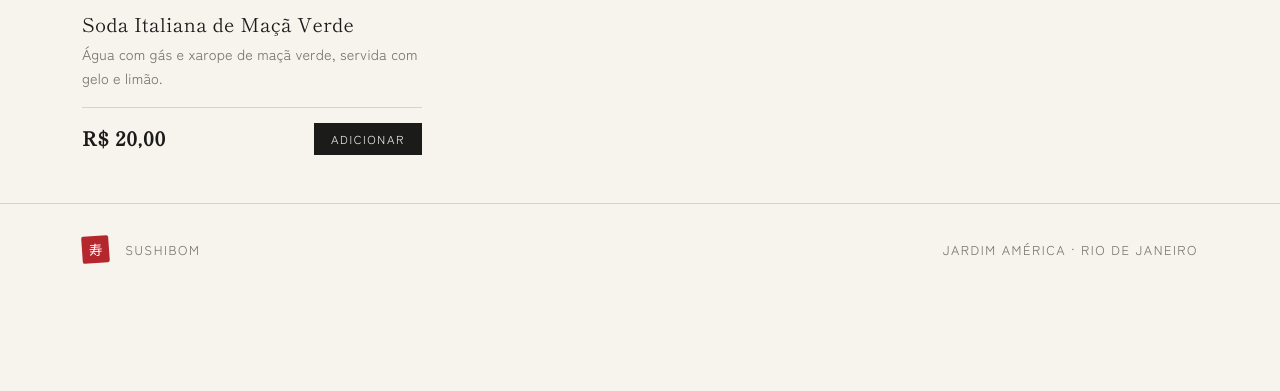
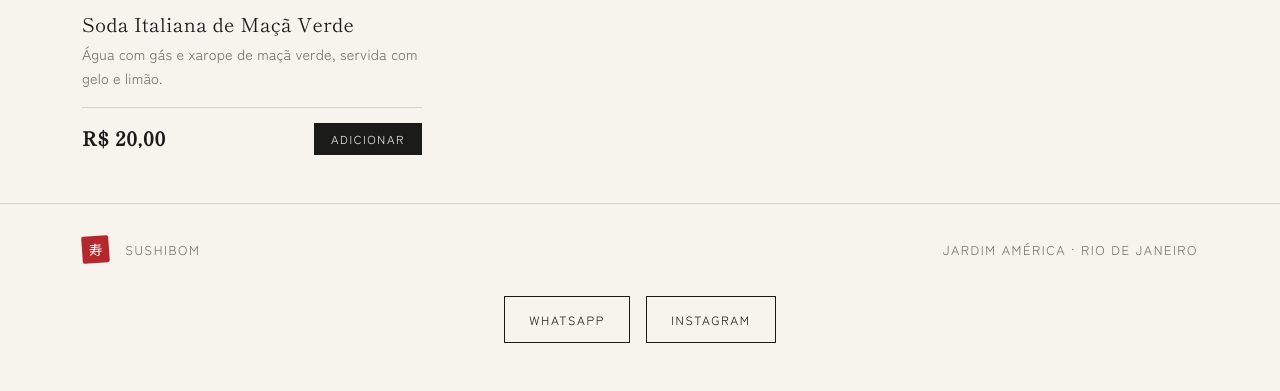
Before and after one commit to Will-Bernardinho/Projeto-em-Django, a Django app: page /bebidas/ in a window 1280 px wide. Shown: the part 527-918 px from the top of the page. Before the commit the page ends 791 px from the top, so only its background shows below. Run offline with Django 5.2, Linux system fonts and the light colour scheme; data comes from the database, SQL or seed files in the repository; some web fonts are replaced.

Commit message:
Adiciona links de WhatsApp e Instagram no final da pagina inicial

```diff
--- a/Principal/templates/Home.html
+++ b/Principal/templates/Home.html
@@ -42,5 +42,45 @@
     <script src="https://cdn.jsdelivr.net/npm/bootstrap@5.3.3/dist/js/bootstrap.bundle.min.js"
             integrity="sha384-YvpcrYf0tY3lHB60NNkmXc5s9fDVZLESaAA55NDzOxhy9GkcIdslK1eN7N6jIeHz" crossorigin="anonymous"></script>
     {% block scripts %}{% endblock %}
+    <!-- Contato rápido: WhatsApp e Instagram -->
+<div class="contato-rapido">
+  <a href="https://wa.me/5521900000000?text=Ol%C3%A1%21%20Gostaria%20de%20fazer%20um%20pedido."
+     class="contato-rapido__link"
+     target="_blank"
+     rel="noopener noreferrer">
+    WhatsApp
+  </a>
+  <a href="https://www.instagram.com/sushibom.exemplo"
+     class="contato-rapido__link"
+     target="_blank"
+     rel="noopener noreferrer">
+    Instagram
+  </a>
+</div>
+
+<style>
+  .contato-rapido {
+    display: flex;
+    flex-wrap: wrap;
+    gap: 16px;
+    max-width: 1100px;
+    margin: 0 auto 48px;
+    padding: 0 24px;
+  }
+  .contato-rapido__link {
+    padding: 12px 24px;
+    border: 1px solid #1a1a1a;
+    color: #1a1a1a;
+    font-size: 12px;
+    letter-spacing: 0.14em;
+    text-transform: uppercase;
+    text-decoration: none;
+    transition: background 0.2s ease, color 0.2s ease;
+  }
+  .contato-rapido__link:hover {
+    background: #1a1a1a;
+    color: #fff;
+  }
+</style>
   </body>
 </html>
```
